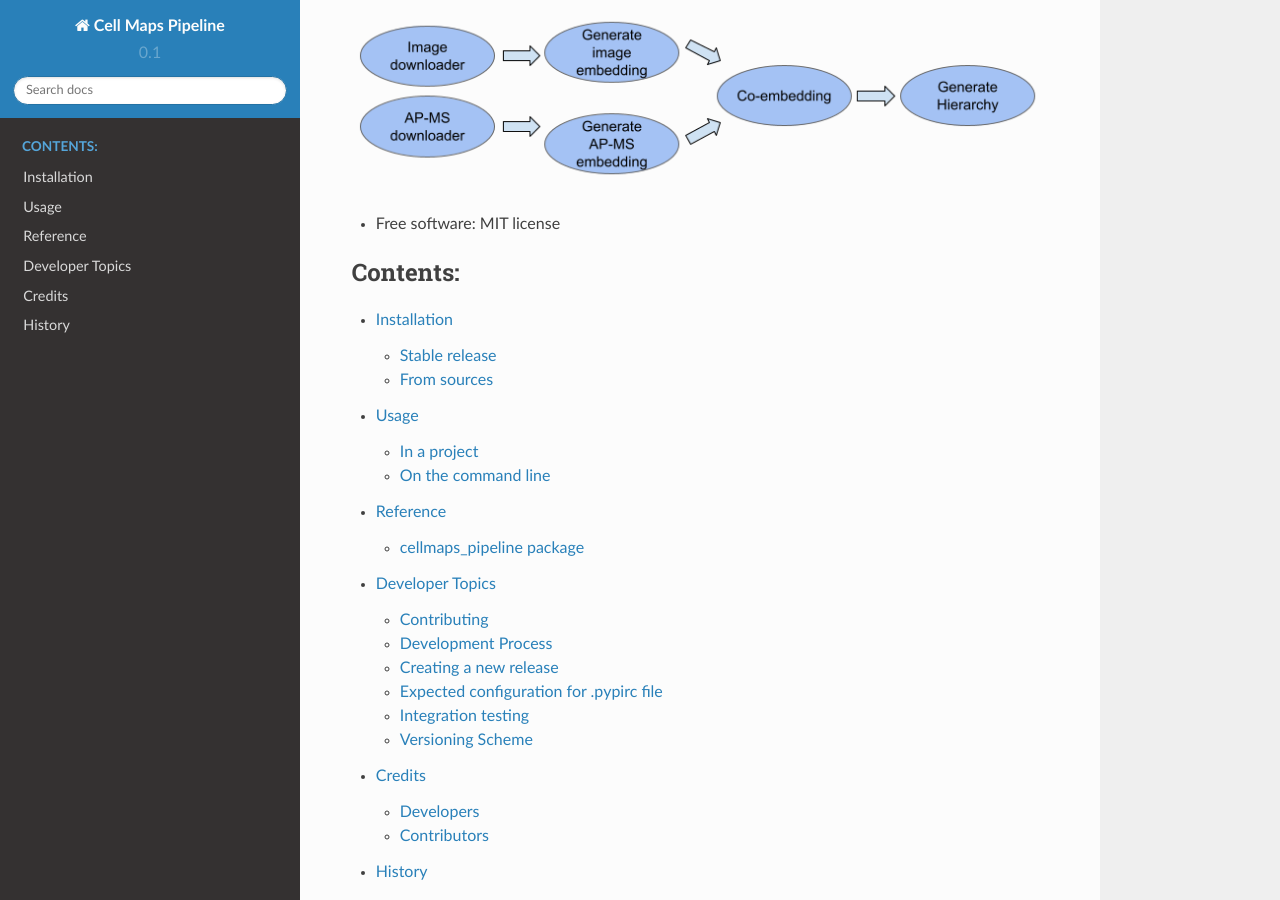
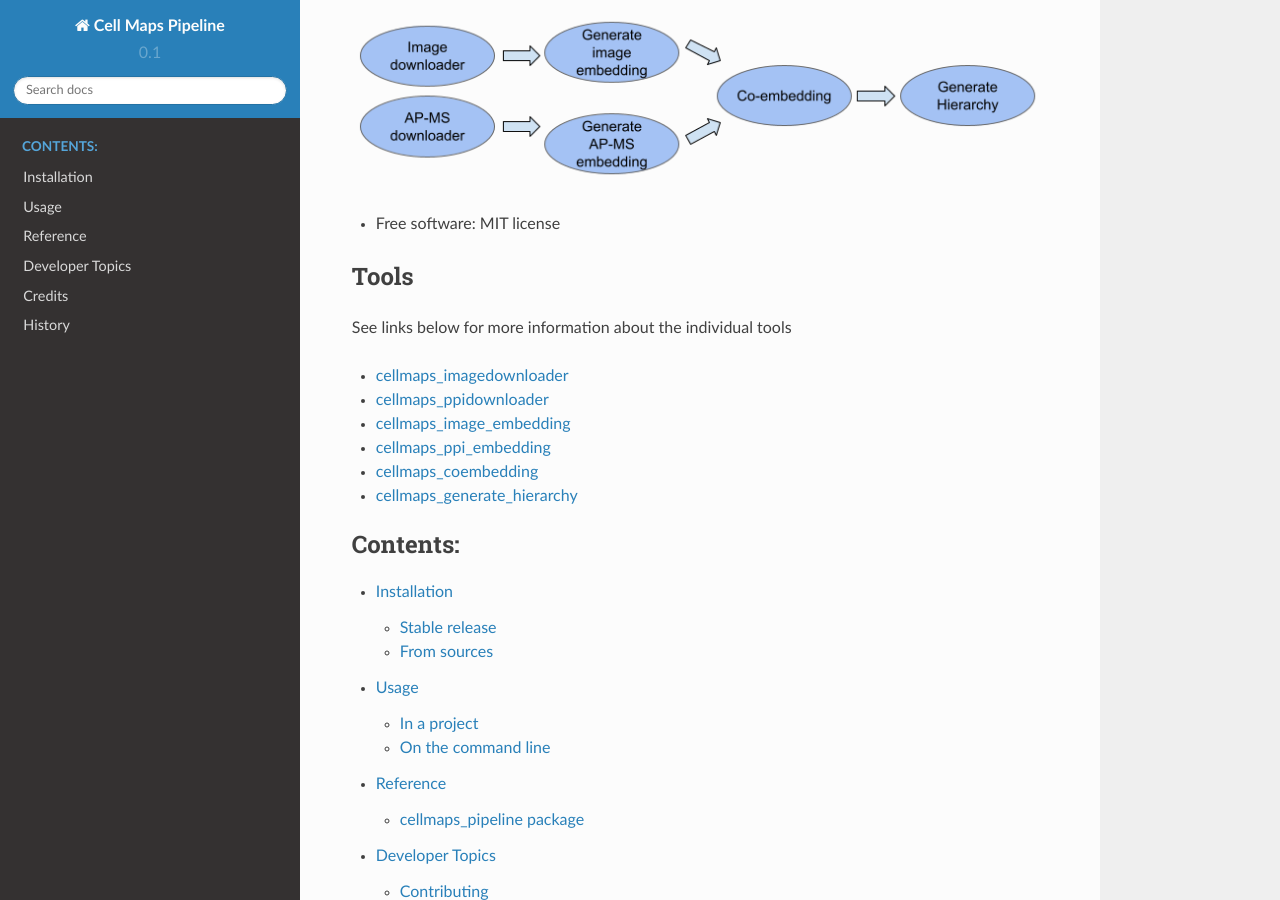
Before and after one commit to idekerlab/cellmaps_pipeline, a Sphinx documentation site: the page built from docs/index.rst, in a window 1280 px wide and 900 px high, scrolled down 437 px. Built offline with Sphinx 7.4.7 and the Read the Docs theme 2.0.0, drawn with Linux system fonts in a browser that asks for light colours.

Commit message:
updated travis badge and added link to tools readthedocs

```diff
--- a/README.rst
+++ b/README.rst
@@ -6,8 +6,8 @@ Cell Maps Pipeline
 .. image:: https://img.shields.io/pypi/v/cellmaps_pipeline.svg
         :target: https://pypi.python.org/pypi/cellmaps_pipeline
 
-.. image:: https://img.shields.io/travis/idekerlab/cellmaps_pipeline.svg
-        :target: https://travis-ci.com/idekerlab/cellmaps_pipeline
+.. image:: https://app.travis-ci.com/idekerlab/cellmaps_pipeline.svg?branch=main
+        :target: https://app.travis-ci.com/idekerlab/cellmaps_pipeline
 
 .. image:: https://readthedocs.org/projects/cellmaps-pipeline/badge/?version=latest
         :target: https://cellmaps-pipeline.readthedocs.io/en/latest/?badge=latest
--- a/docs/index.rst
+++ b/docs/index.rst
@@ -6,8 +6,8 @@ Cell Maps Pipeline
 .. image:: https://img.shields.io/pypi/v/cellmaps_pipeline.svg
         :target: https://pypi.python.org/pypi/cellmaps_pipeline
 
-.. image:: https://img.shields.io/travis/idekerlab/cellmaps_pipeline.svg
-        :target: https://travis-ci.com/idekerlab/cellmaps_pipeline
+.. image:: https://app.travis-ci.com/idekerlab/cellmaps_pipeline.svg?branch=main
+        :target: https://app.travis-ci.com/idekerlab/cellmaps_pipeline
 
 The Cell Maps Pipeline takes `ImmunoFluorescent <https://en.wikipedia.org/wiki/Immunofluorescence>`__ images from
 the `Human Protein Atlas <https://www.proteinatlas.org>`__ along with
@@ -31,6 +31,22 @@ Overview of Cell Maps Pipeline
 
 * Free software: MIT license
 
+
+Tools
+^^^^^^
+
+See links below for more information about the individual tools
+
+* `cellmaps_imagedownloader <https://cellmaps-imagedownloader.readthedocs.io>`__
+* `cellmaps_ppidownloader  <https://cellmaps-ppidownloader.readthedocs.io>`__
+* `cellmaps_image_embedding <https://cellmaps-image-embedding.readthedocs.io>`__
+* `cellmaps_ppi_embedding <https://cellmaps-ppi-embedding.readthedocs.io>`__
+* `cellmaps_coembedding <https://cellmaps-coembedding.readthedocs.io>`__
+* `cellmaps_generate_hierarchy <https://cellmaps-generate-hierarchy.readthedocs.io>`__
+
+
+
+
 .. toctree::
    :maxdepth: 2
    :caption: Contents:
--- a/docs/usage.rst
+++ b/docs/usage.rst
@@ -16,6 +16,10 @@ On the command line
 
 For information invoke :code:`cellmaps_pipelinecmd.py -h`
 
+**Example usage for CM4AI data**
+
+Coming soon...
+
 **Example usage**
 
 The cell maps pipeline requires the following input files for building MuSIC maps by integrating IF images with an AP-MS interaction network:
```
